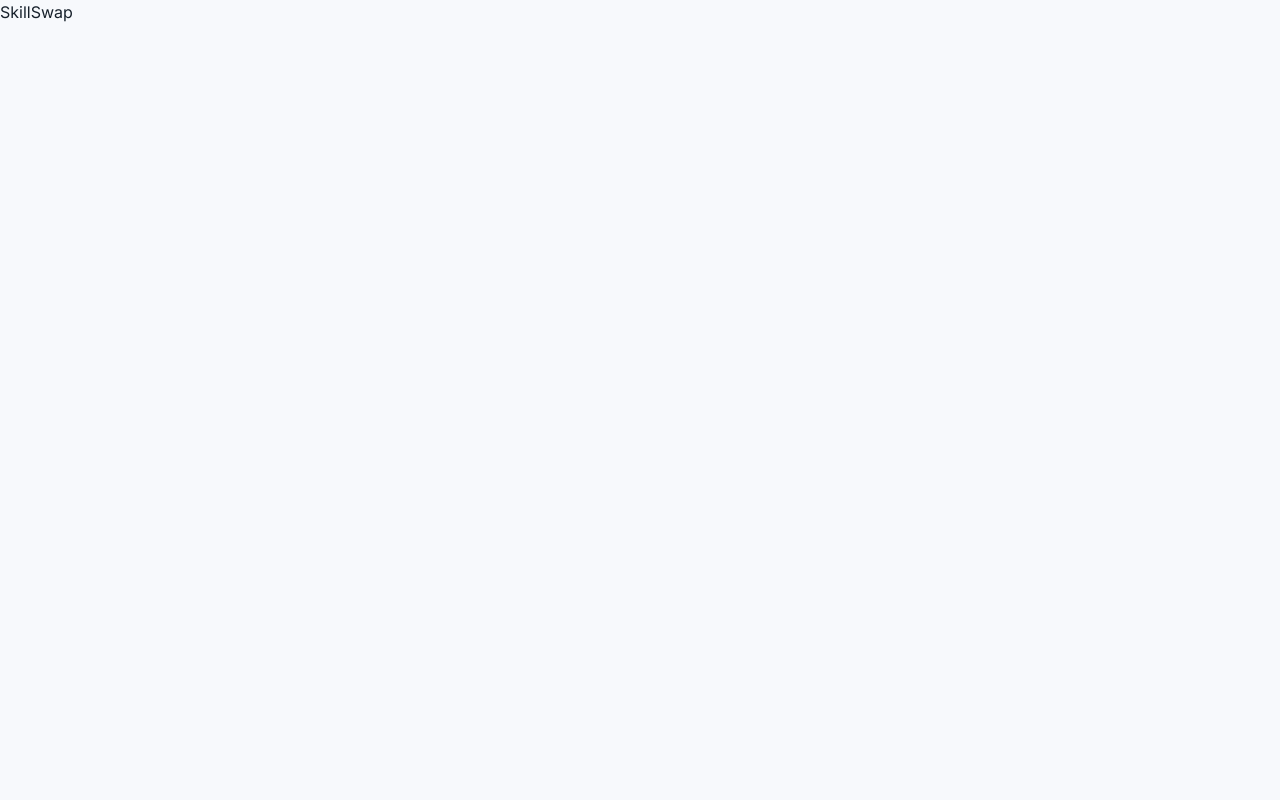
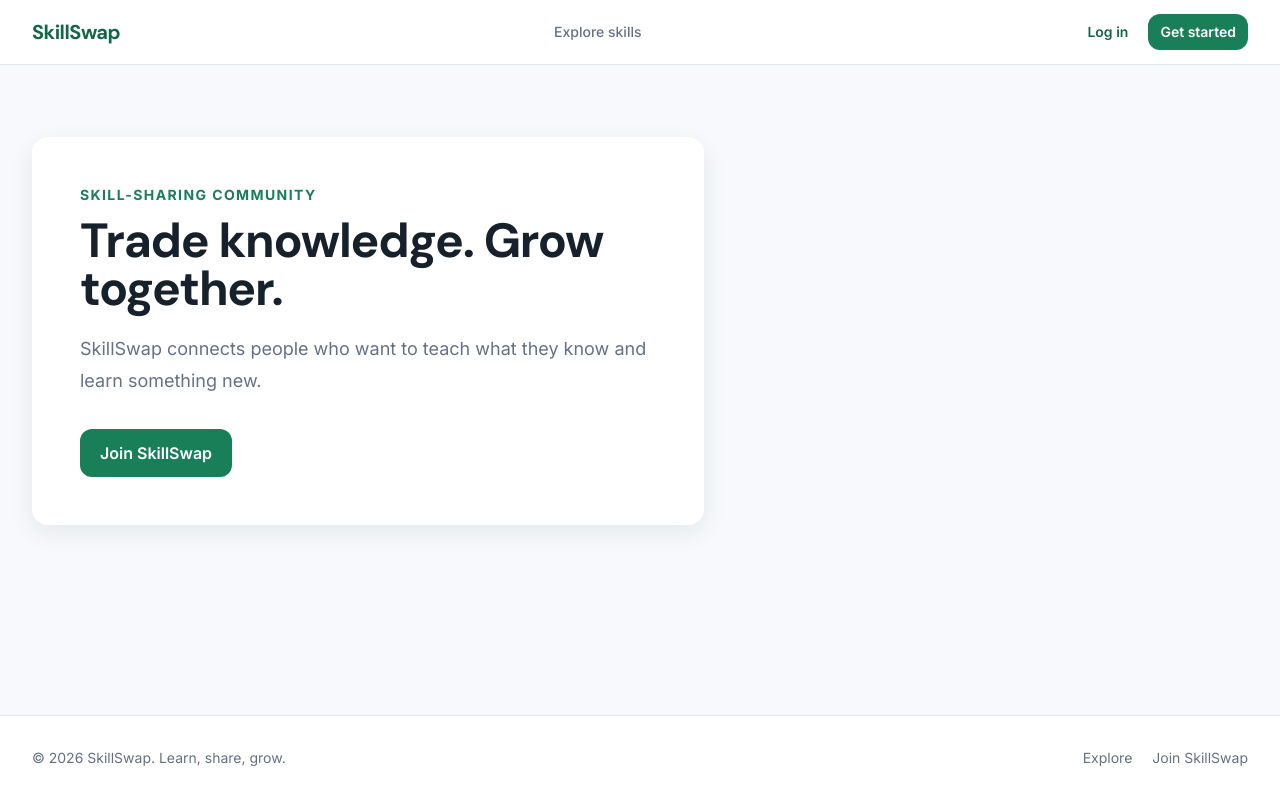
Before and after one commit to SolveMMG/SWE2030XA_GROUP_PROJECT, a React (Vite) app in the folder client/: page / in a window 1280 px wide. Built offline with nearby package versions, Linux system fonts and the light colour scheme.

Commit message:
App layout

```diff
--- a/client/src/App.js
+++ b/client/src/App.js
@@ -1,5 +1,19 @@
+import { Button, Card } from './components';
+import { PageShell } from './layouts';
+
 function App() {
-  return <main className="min-h-screen bg-canvas font-sans text-ink">SkillSwap</main>;
+  return (
+    <PageShell>
+      <section className="mx-auto max-w-7xl px-4 py-18 sm:px-6 lg:px-8">
+        <Card className="max-w-2xl" padding="p-8 sm:p-12">
+          <p className="mb-3 text-sm font-bold uppercase tracking-widest text-brand-600">Skill-sharing community</p>
+          <h1 className="font-display text-4xl font-bold tracking-tight text-ink sm:text-5xl">Trade knowledge. Grow together.</h1>
+          <p className="mt-5 max-w-xl text-lg leading-8 text-muted">SkillSwap connects people who want to teach what they know and learn something new.</p>
+          <Button className="mt-8" to="/login" size="lg">Join SkillSwap</Button>
+        </Card>
+      </section>
+    </PageShell>
+  );
 }
 
 export default App;
--- a/client/src/components/Button.jsx
+++ b/client/src/components/Button.jsx
@@ -18,19 +18,23 @@ export default function Button({
   disabled = false,
   loading = false,
   size = 'md',
+  to,
   type = 'button',
   variant = 'primary',
   ...props
 }) {
+  const Component = to ? Link : 'button';
   return (
-    <button
+    <Component
       {...props}
-      type={type}
+      {...(!to && { type })}
+      {...(to && { to })}
       disabled={disabled || loading}
       className={`inline-flex items-center justify-center gap-2 rounded-xl font-semibold transition-colors focus-visible:outline-none focus-visible:ring-2 focus-visible:ring-offset-2 disabled:cursor-not-allowed disabled:opacity-60 ${variants[variant]} ${sizes[size]} ${className}`}
     >
       {loading && <span className="h-4 w-4 animate-spin rounded-full border-2 border-current border-t-transparent" aria-hidden="true" />}
       {children}
-    </button>
+    </Component>
   );
 }
+import { Link } from 'react-router-dom';
--- /dev/null
+++ b/client/src/layouts/Footer.jsx
@@ -0,0 +1,15 @@
+import { Link } from 'react-router-dom';
+
+export default function Footer() {
+  return (
+    <footer className="border-t border-slate-200 bg-surface">
+      <div className="mx-auto flex max-w-7xl flex-col gap-4 px-4 py-8 text-sm text-muted sm:flex-row sm:items-center sm:justify-between sm:px-6 lg:px-8">
+        <p>© {new Date().getFullYear()} SkillSwap. Learn, share, grow.</p>
+        <div className="flex gap-5">
+          <Link className="hover:text-brand-700" to="/explore">Explore</Link>
+          <Link className="hover:text-brand-700" to="/login">Join SkillSwap</Link>
+        </div>
+      </div>
+    </footer>
+  );
+}
--- /dev/null
+++ b/client/src/layouts/Navbar.jsx
@@ -0,0 +1,41 @@
+import { Link, NavLink } from 'react-router-dom';
+import { Button } from '../components';
+
+const navItemClass = ({ isActive }) => `rounded-lg px-3 py-2 text-sm font-medium transition-colors ${isActive ? 'bg-brand-50 text-brand-700' : 'text-muted hover:bg-slate-100 hover:text-ink'}`;
+
+export default function Navbar({ isAuthenticated = false, onLogout, user }) {
+  const initials = user?.name
+    ?.split(' ')
+    .map((name) => name[0])
+    .join('')
+    .slice(0, 2)
+    .toUpperCase();
+
+  return (
+    <header className="sticky top-0 z-40 border-b border-slate-200 bg-surface/95 backdrop-blur">
+      <div className="mx-auto flex min-h-16 max-w-7xl items-center justify-between gap-4 px-4 sm:px-6 lg:px-8">
+        <Link to="/" className="font-display text-xl font-bold tracking-tight text-brand-700">SkillSwap</Link>
+
+        <nav className="hidden items-center gap-1 md:flex" aria-label="Primary navigation">
+          <NavLink to="/explore" className={navItemClass}>Explore skills</NavLink>
+          {isAuthenticated && <NavLink to="/profile" className={navItemClass}>My profile</NavLink>}
+        </nav>
+
+        {isAuthenticated ? (
+          <div className="flex items-center gap-3">
+            <Link to="/profile" className="flex items-center gap-2 rounded-lg p-1 text-sm font-medium text-ink hover:bg-slate-100">
+              {user?.avatarUrl ? <img src={user.avatarUrl} alt="" className="h-8 w-8 rounded-full object-cover" /> : <span className="grid h-8 w-8 place-items-center rounded-full bg-brand-100 text-xs font-bold text-brand-800">{initials || 'U'}</span>}
+              <span className="hidden sm:inline">{user?.name || 'My account'}</span>
+            </Link>
+            <Button variant="ghost" size="sm" onClick={onLogout}>Log out</Button>
+          </div>
+        ) : (
+          <div className="flex items-center gap-2">
+            <Link className="hidden rounded-lg px-3 py-2 text-sm font-semibold text-brand-700 hover:bg-brand-50 sm:inline-flex" to="/login">Log in</Link>
+            <Button to="/login" size="sm">Get started</Button>
+          </div>
+        )}
+      </div>
+    </header>
+  );
+}
--- /dev/null
+++ b/client/src/layouts/PageShell.jsx
@@ -0,0 +1,12 @@
+import Footer from './Footer';
+import Navbar from './Navbar';
+
+export default function PageShell({ children, ...navbarProps }) {
+  return (
+    <div className="flex min-h-screen flex-col bg-canvas">
+      <Navbar {...navbarProps} />
+      <main className="flex-1">{children}</main>
+      <Footer />
+    </div>
+  );
+}
--- /dev/null
+++ b/client/src/layouts/index.js
@@ -0,0 +1,3 @@
+export { default as Footer } from './Footer';
+export { default as Navbar } from './Navbar';
+export { default as PageShell } from './PageShell';
```
